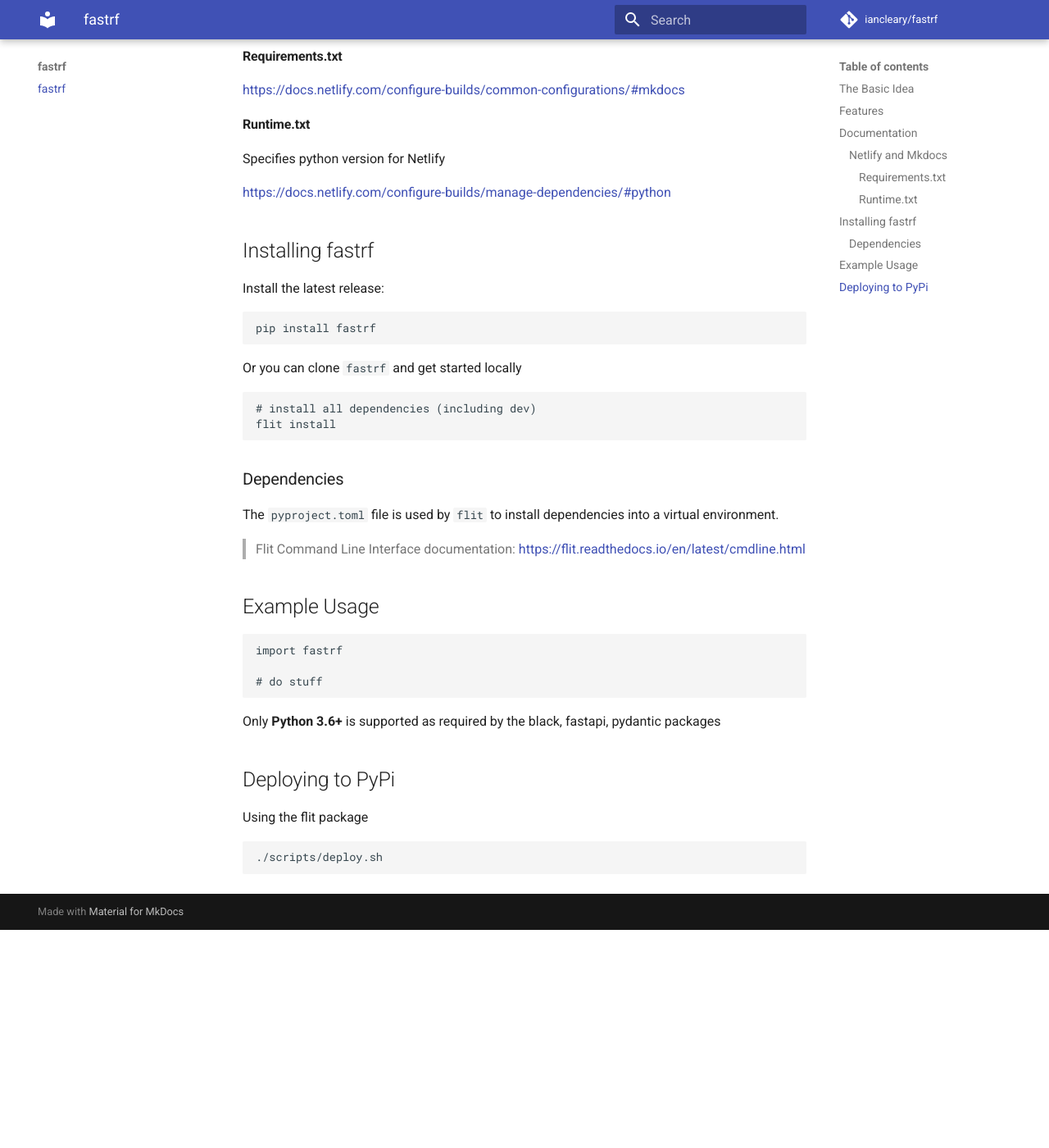
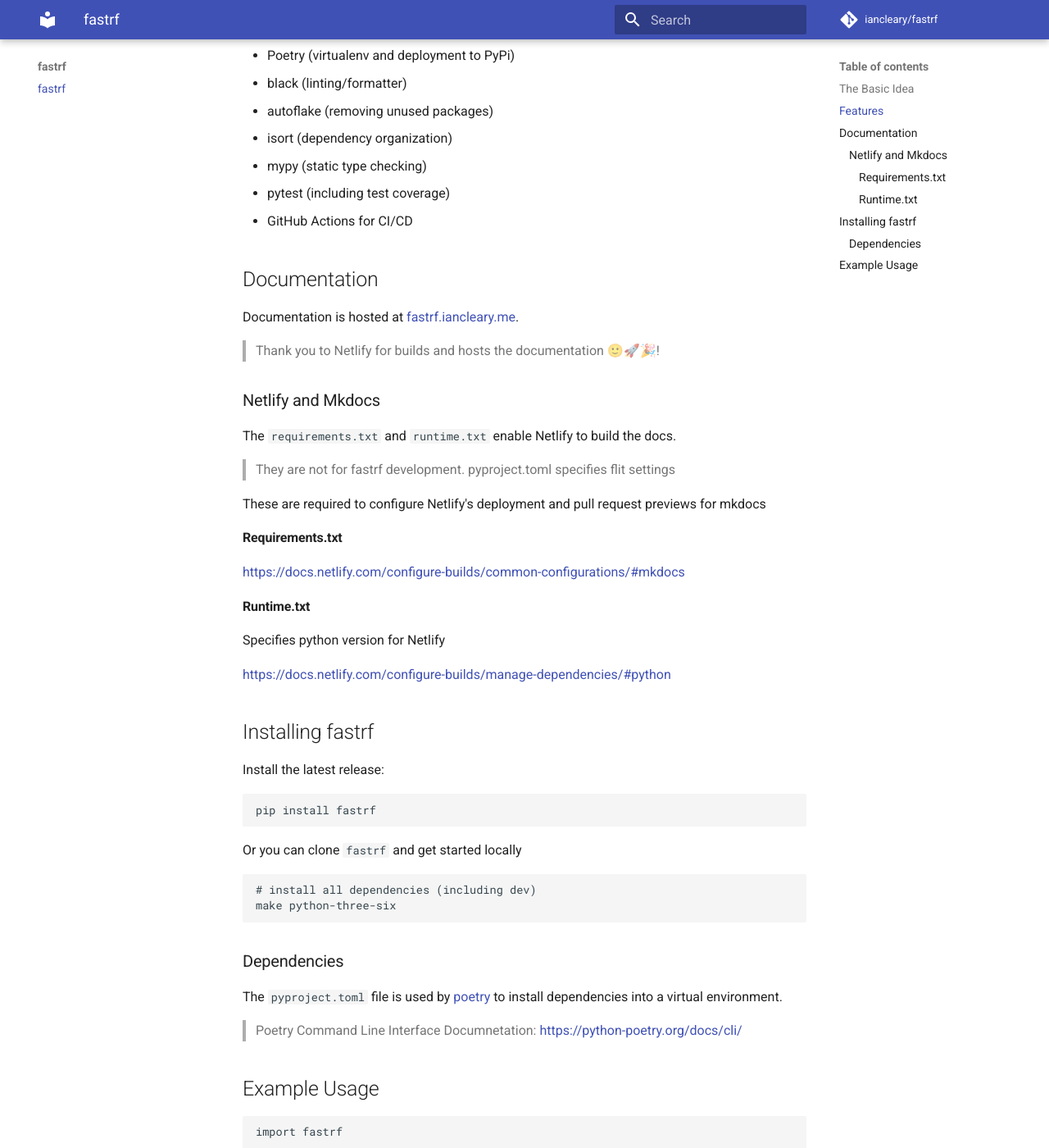
Before and after one commit to iancleary/fastrf, an MkDocs documentation site: the page built from docs/index.md, in a window 1280 px wide and 1400 px high, scrolled down 1107 px. Shown: the whole window at 82% size. Built offline with MkDocs 1.6.1 and Material for MkDocs 9.7.7, drawn with Linux system fonts in a browser that asks for light colours; comment, search, counter and statistics services are not loaded; before the commit the page ends 2241 px from its top, so only the background shows below that; some of the changed text lies outside the part shown.

Commit message:
📝 Updated documentation inconsistencies (#14)

````diff
--- a/docs/index.md
+++ b/docs/index.md
@@ -5,15 +5,17 @@
 </p>
 
 <p align="center">
-<a href="https://travis-ci.com/iancleary/fastrf" target="_blank">
-    <img src="https://travis-ci.com/iancleary/fastrf.svg?branch=master" alt="Build Status">
+<a href="https://github.com/iancleary/fastrf/actions?query=workflow%3ATest" target="_blank">
+    <img src="https://github.com/iancleary/fastrf/workflows/Test/badge.svg" alt="Test">
 </a>
-
+<a href="https://github.com/iancleary/fastrf/actions?query=workflow%3APublish" target="_blank">
+    <img src="https://github.com/iancleary/fastrf/workflows/Publish/badge.svg" alt="Publish">
+</a>
 <a href="https://codecov.io/gh/iancleary/fastrf" target="_blank">
-    <img src="https://img.shields.io/codecov/c/github/iancleary/fastrf" alt="Coverage">
+    <img src="https://img.shields.io/codecov/c/github/iancleary/fastrf?color=%2334D058" alt="Coverage">
 </a>
 <a href="https://pypi.org/project/fastrf" target="_blank">
-    <img src="https://badge.fury.io/py/fastrf.svg" alt="Package version">
+    <img src="https://img.shields.io/pypi/v/fastrf?color=%2334D058&label=pypi%20package" alt="Package version">
 </a>
 <a href="https://pypi.org/project/fastrf/" target="_blank">
     <img src="https://img.shields.io/pypi/pyversions/fastrf.svg" alt="Python Versions">
@@ -31,17 +33,17 @@
 
 ## Features
 
-- flit (virtualenv and deployment to PyPi)
+- Poetry (virtualenv and deployment to PyPi)
 - black (linting/formatter)
 - autoflake (removing unused packages)
 - isort (dependency organization)
 - mypy (static type checking)
 - pytest (including test coverage)
-- travis-ci for CI/CD
+- GitHub Actions for CI/CD
 
 ## Documentation
 
-Documentation is hosted at[fastrf.iancleary.me](https://fastrf.iancleary.me/).
+Documentation is hosted at [fastrf.iancleary.me](https://fastrf.iancleary.me/).
 
 > Thank you to Netlify for builds and hosts the documentation 🙂🚀🎉!
 
@@ -75,15 +77,15 @@
 
 ```bash
 # install all dependencies (including dev)
-flit install
+make python-three-six
 ```
 
 ### Dependencies
 
-The `pyproject.toml` file is used by `flit` to install dependencies into a virtual environment.
+The `pyproject.toml` file is used by [poetry](https://python-poetry.org/) to install dependencies into a virtual environment.
 
-> Flit Command Line Interface documentation:
-> <https://flit.readthedocs.io/en/latest/cmdline.html>
+> Poetry Command Line Interface Documnetation:
+> <https://python-poetry.org/docs/cli/>
 
 ## Example Usage
 
@@ -94,11 +96,3 @@
 ```
 
 Only **Python 3.6+** is supported as required by the black, fastapi, pydantic packages
-
-## Deploying to PyPi
-
-Using the flit package
-
-```bash
-./scripts/deploy.sh
-```
````
Also changed, not shown: README.md (+8 -16 lines).
